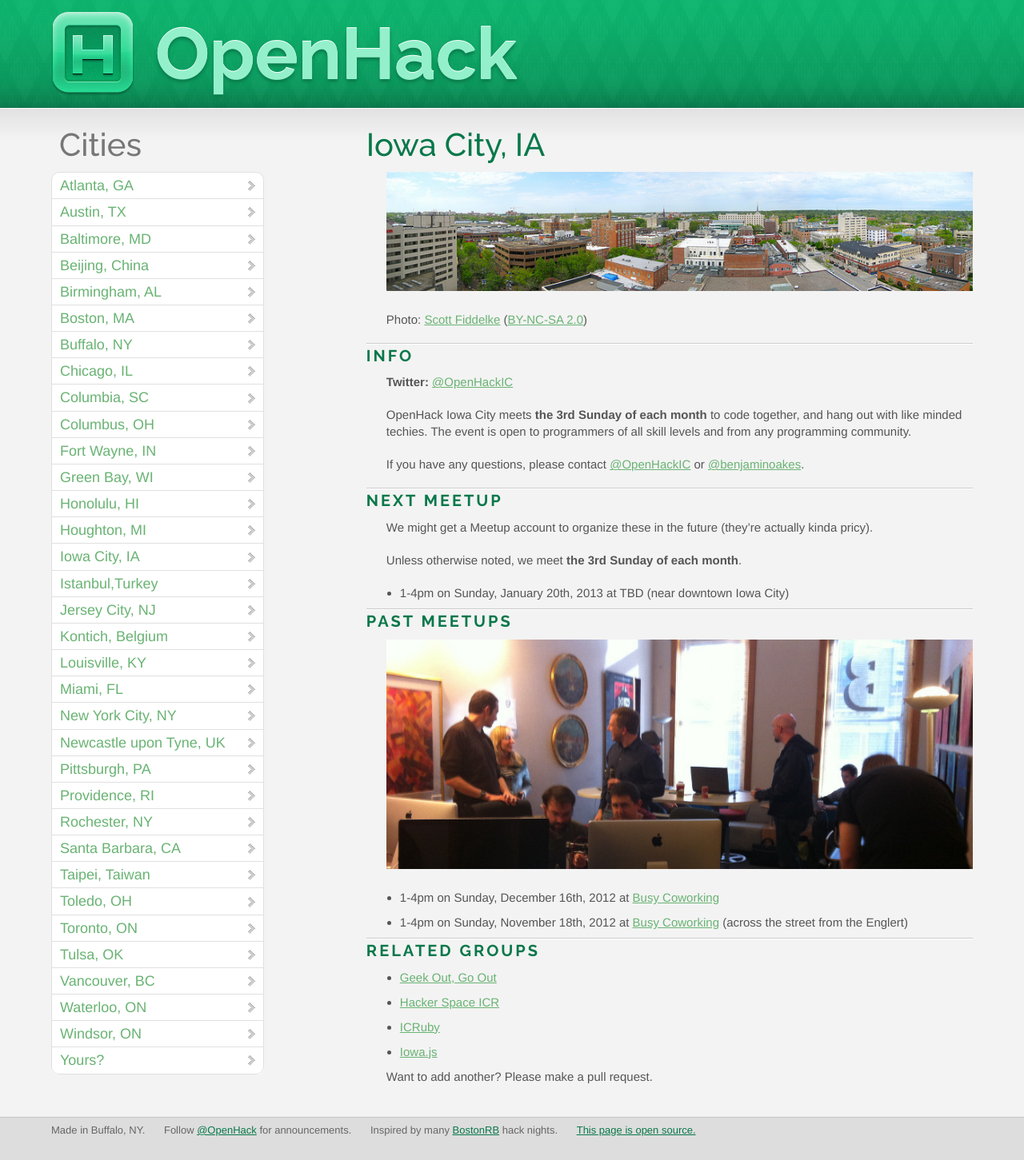
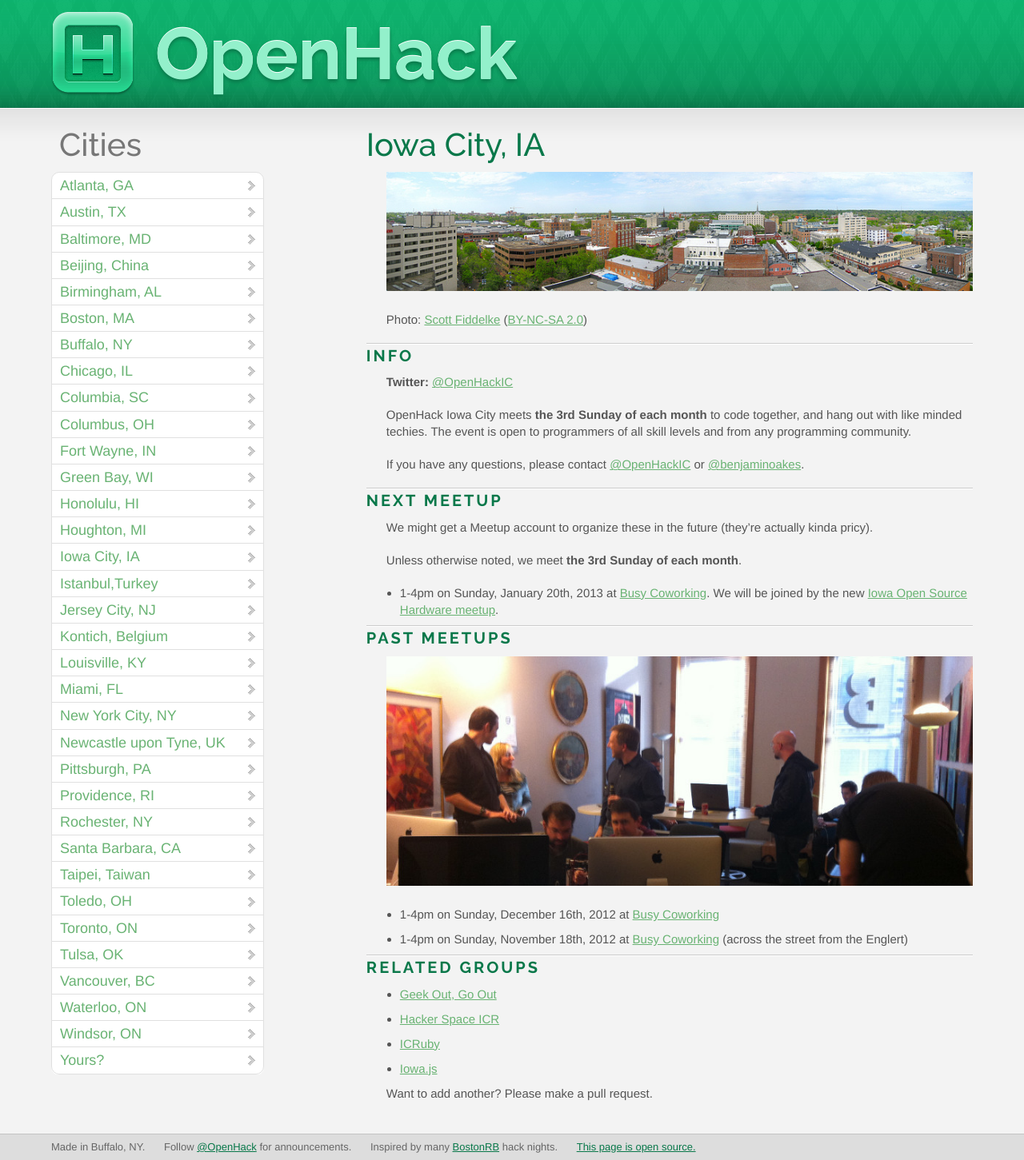
Before and after one commit to OpenHack/openhack.github.com, a Jekyll site: the page built from iowa_city/index.markdown, in a window 1280 px wide. Shown: the whole page at 80% size. Built offline with Jekyll 4.4.1, drawn with Linux system fonts in a browser that asks for light colours; nearby versions of some CDN libraries; Markdown is read by kramdown in place of the engine named in the settings; comment, search, counter and statistics services are not loaded; before the commit the page ends 1430 px from its top, so only the background shows below that.

Commit message:
Next meetup for OpenHackIC

```diff
--- a/iowa_city/index.markdown
+++ b/iowa_city/index.markdown
@@ -23,7 +23,7 @@
 
 Unless otherwise noted, we meet **the 3rd Sunday of each month**.
 
-* 1-4pm on Sunday, January 20th, 2013 at TBD (near downtown Iowa City)
+* 1-4pm on Sunday, January 20th, 2013 at [Busy Coworking](http://busycoworking.com/).  We will be joined by the new [Iowa Open Source Hardware meetup](http://www.meetup.com/Iowa-Open-Source-Hardware-meetup/).
 
 ### Past meetups
 
```
